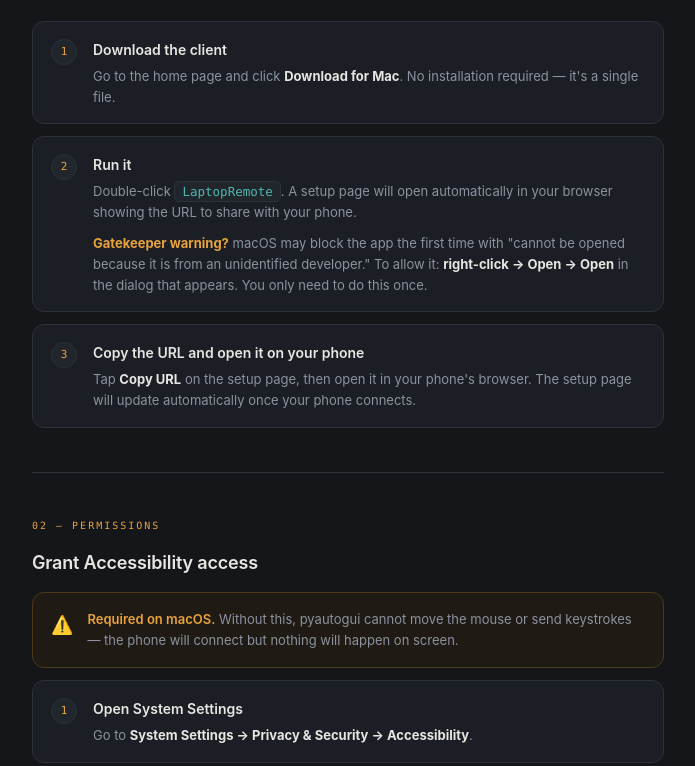
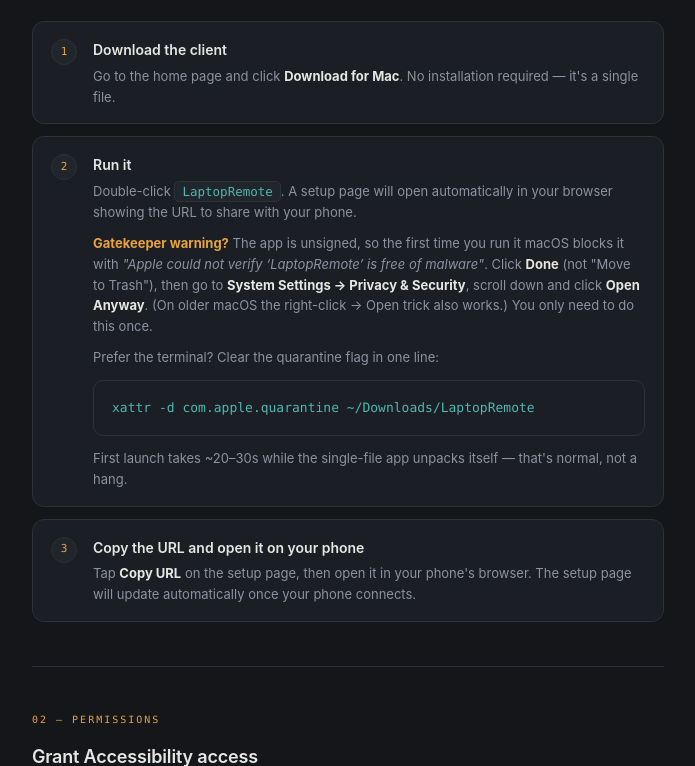
Before and after one commit to AdamyJain/laptop-remote, a Flask app: page /help in a window 1280 px wide. Shown: the part 316-1082 px from the top of the page, without its empty margins (292-987 px from the left). Run offline with Flask 3, Linux system fonts and the light colour scheme.

Commit message:
Update Mac help page: Gatekeeper 'Not Opened' workaround after download
The in-app help page told users to right-click -> Open to get past
Gatekeeper, but on macOS Sequoia that bypass is gone — the prebuilt
binary is unsigned and gets blocked with 'Apple could not verify
LaptopRemote is free of malware'. Document the current fix (Done ->
System Settings -> Privacy & Security -> Open Anyway, or an xattr
one-liner) plus the ~20-30s first-launch unpack delay. Also correct two
stale port 5000 references to 5050.

Co-Authored-By: Claude Opus 4.8 (1M context) <noreply@anthropic.com>

```diff
--- a/templates/help.html
+++ b/templates/help.html
@@ -214,7 +214,14 @@
           <div class="step-title">Run it</div>
           <div class="step-desc">Double-click <code>LaptopRemote</code>. A setup page will open automatically in your browser showing the URL to share with your phone.</div>
           <div class="step-desc" style="margin-top:10px;">
-            <strong style="color:var(--amber)">Gatekeeper warning?</strong> macOS may block the app the first time with "cannot be opened because it is from an unidentified developer." To allow it: <strong style="color:var(--text)">right-click → Open → Open</strong> in the dialog that appears. You only need to do this once.
+            <strong style="color:var(--amber)">Gatekeeper warning?</strong> The app is unsigned, so the first time you run it macOS blocks it with <em>"Apple could not verify &lsquo;LaptopRemote&rsquo; is free of malware"</em>. Click <strong style="color:var(--text)">Done</strong> (not "Move to Trash"), then go to <strong style="color:var(--text)">System Settings → Privacy &amp; Security</strong>, scroll down and click <strong style="color:var(--text)">Open Anyway</strong>. (On older macOS the right-click → Open trick also works.) You only need to do this once.
+          </div>
+          <div class="step-desc" style="margin-top:10px;">
+            Prefer the terminal? Clear the quarantine flag in one line:
+          </div>
+          <pre>xattr -d com.apple.quarantine ~/Downloads/LaptopRemote</pre>
+          <div class="step-desc" style="margin-top:6px;">
+            First launch takes ~20–30s while the single-file app unpacks itself — that's normal, not a hang.
           </div>
         </div>
       </div>
@@ -328,14 +335,14 @@
         <div class="step-num">?</div>
         <div class="step-body">
           <div class="step-title">Can't reach the server from the phone</div>
-          <div class="step-desc">Both devices must be on the same Wi-Fi network. Check that your Mac firewall isn't blocking port <code>5000</code> (<strong style="color:var(--text)">System Settings → Network → Firewall</strong>).</div>
+          <div class="step-desc">Both devices must be on the same Wi-Fi network. Check that your Mac firewall isn't blocking port <code>5050</code> (<strong style="color:var(--text)">System Settings → Network → Firewall</strong>).</div>
         </div>
       </div>
       <div class="step">
         <div class="step-num">?</div>
         <div class="step-body">
           <div class="step-title">BAD TOKEN / OFFLINE shown on phone</div>
-          <div class="step-desc">The token in the URL doesn't match the one the server generated. Copy the URL fresh from the setup page at <code>http://localhost:5000</code>.</div>
+          <div class="step-desc">The token in the URL doesn't match the one the server generated. Copy the URL fresh from the setup page at <code>http://localhost:5050</code>.</div>
         </div>
       </div>
     </div>
```
